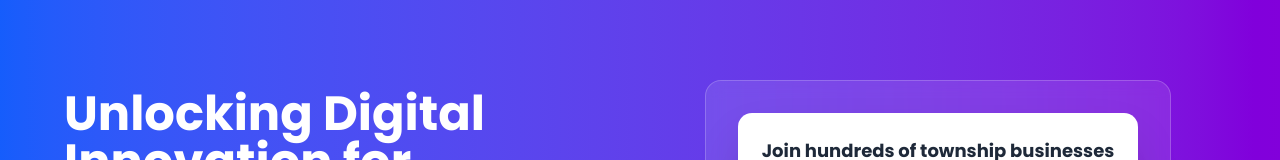
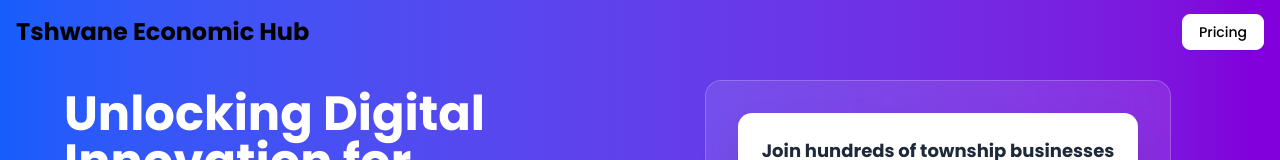
Before and after one commit to dumisa-sakhile/Tshwane, a React (Vite) app: page / in a window 1280 px wide. Shown: the top 160 px of the page. Built offline with nearby package versions, Linux system fonts and the light colour scheme; no server answers.

Commit message:
add header

```diff
--- a/index.html
+++ b/index.html
@@ -12,8 +12,8 @@
     <link rel="apple-touch-icon" href="/logo192.png" />
     <link rel="manifest" href="/manifest.json" />
      <link href="/src/style.css" rel="stylesheet">
-    <title>Tswane Economic Hub</title>
-    <meta name="description" content="Tswane Economic Hub, a platform for entrepreneurs and investors to connect and grow their businesses." />
+    <title>Tshwane Economic Hub</title>
+    <meta name="description" content="Tshwane Economic Hub, a platform for entrepreneurs and investors to connect and grow their businesses." />
   </head>
   <body>
     <div id="app"></div>
--- /dev/null
+++ b/src/components/Header.tsx
@@ -0,0 +1,51 @@
+import { Link } from "@tanstack/react-router";
+import { Button } from "./ui/button";
+import { useState, useEffect } from "react";
+import { onAuthStateChanged } from "firebase/auth";
+import type { User } from "firebase/auth";
+import { auth } from "../config/firebase";
+
+export function Header() {
+  const [user, setUser] = useState<User | null>(null);
+  const [loading, setLoading] = useState(true);
+
+  useEffect(() => {
+    const unsubscribe = onAuthStateChanged(auth, (user) => {
+      setUser(user);
+      setLoading(false);
+    });
+
+    return () => unsubscribe();
+  }, []);
+
+  // Don't show header if user is logged in or still loading
+  if (user || loading) {
+    return null;
+  }
+
+  return (
+    <header className="absolute top-0 left-0 w-full bg-transparent z-50">
+      <div className="container mx-auto px-4">
+        <div className="flex items-center justify-between h-16">
+          {/* Logo */}
+          <Link to="/" className="flex items-center">
+            <span className="text-2xl font-bold text-black hover:">
+              Tshwane Economic Hub
+            </span>
+          </Link>
+
+          {/* Pricing Button - Right aligned */}
+          <div className="flex items-center space-x-4">
+            <Link to="/pricing">
+              <Button
+                variant="outline"
+                className="border-white text-black hover:bg-slate-300 hover:text-gray-900">
+                Pricing
+              </Button>
+            </Link>
+          </div>
+        </div>
+      </div>
+    </header>
+  );
+}
--- a/src/components/SignupForm.tsx
+++ b/src/components/SignupForm.tsx
@@ -8,7 +8,6 @@
   isSignInWithEmailLink,
   signInWithEmailLink,
   onAuthStateChanged,
-  signOut,
 } from "firebase/auth";
 import { doc, setDoc } from "firebase/firestore";
 import { toast } from "react-hot-toast";
--- a/src/routes/__root.tsx
+++ b/src/routes/__root.tsx
@@ -1,22 +1,24 @@
-import { Outlet, createRootRoute } from '@tanstack/react-router'
-import { TanStackRouterDevtoolsPanel } from '@tanstack/react-router-devtools'
-import { TanstackDevtools } from '@tanstack/react-devtools'
+import { Outlet, createRootRoute } from "@tanstack/react-router";
+import { TanStackRouterDevtoolsPanel } from "@tanstack/react-router-devtools";
+import { TanstackDevtools } from "@tanstack/react-devtools";
+import { Header } from "../components/Header";
 
 export const Route = createRootRoute({
   component: () => (
-    <div className='poppins-light'>
+    <div className="poppins-light">
+      <Header />
       <Outlet />
       <TanstackDevtools
         config={{
-          position: 'bottom-left',
+          position: "bottom-left",
         }}
         plugins={[
           {
-            name: 'Tanstack Router',
+            name: "Tanstack Router",
             render: <TanStackRouterDevtoolsPanel />,
           },
         ]}
       />
     </div>
   ),
-})
+});
```
